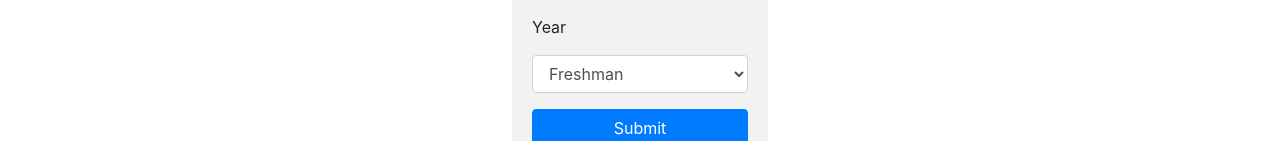
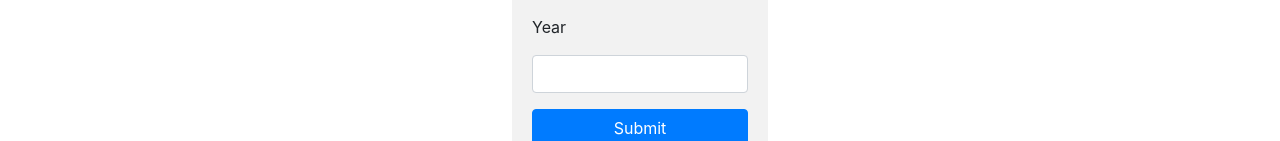
Before and after one commit to berkergurcay/Computer-Science-Web-App, a React (Create React App) app in the folder ozu-cs/: page /register in a window 1280 px wide. Shown: the part 944-1085 px from the top of the page. Built offline with nearby package versions, Linux system fonts and the light colour scheme.

Commit message:
Fixed issues

```diff
--- a/ozu-cs/src/components/Register.js
+++ b/ozu-cs/src/components/Register.js
@@ -55,16 +55,16 @@ export default class Register extends Component {
     }
 
     onChangeYear(e){
-      this.setState({ year: e.target.value })
+      this.setState({ year: e.target.value.toLowerCase() })
     }
 
     onSubmit(e) {
         e.preventDefault();
+        const years =["freshman","sophomore","junior","senior"]
 
 
 
-
-        if(this.state.name === "" || this.state.surname === '' || this.state.email === '' || this.state.snumber === '' || this.state.phone === '' ){
+        if(this.state.name === "" || this.state.surname === '' || this.state.email === '' || this.state.snumber === '' || this.state.phone === ''|| this.state.year === '' ){
           alert("Fields must not be empty");
         }else if(localStorage.getItem(this.state.snumber)){
             alert("There is already one user with same student number.")
@@ -78,9 +78,10 @@ export default class Register extends Component {
 
         }else if(this.state.phone.length !== 11) {
           alert("Phone number must be 11 digit")
+        }else if(!years.includes(this.state.year.toLowerCase())){
+            alert("Year must be one of 'freshman/sophomore/junior/senior' ")
         }
-
-          else{
+        else{
 
           this.setState({
             name: '',
@@ -136,15 +137,7 @@ export default class Register extends Component {
                     </div>
                     <div className="form-group">
                         <label>Year</label>
-                        <select className="form-control" value={this.state.year} onChange={this.onChangeYear}>
-                        <option>Freshman</option>
-                        <option>Sophomore</option>
-                        <option>Junior</option>
-                        <option>Senior</option>
-                        </select>
-
-
-
+                        <input type="text" className="form-control" value={this.state.year} onChange={this.onChangeYear} />
                     </div>
                     <button type="submit" className="btn btn-primary btn-block">Submit</button>
                 </form>
```
